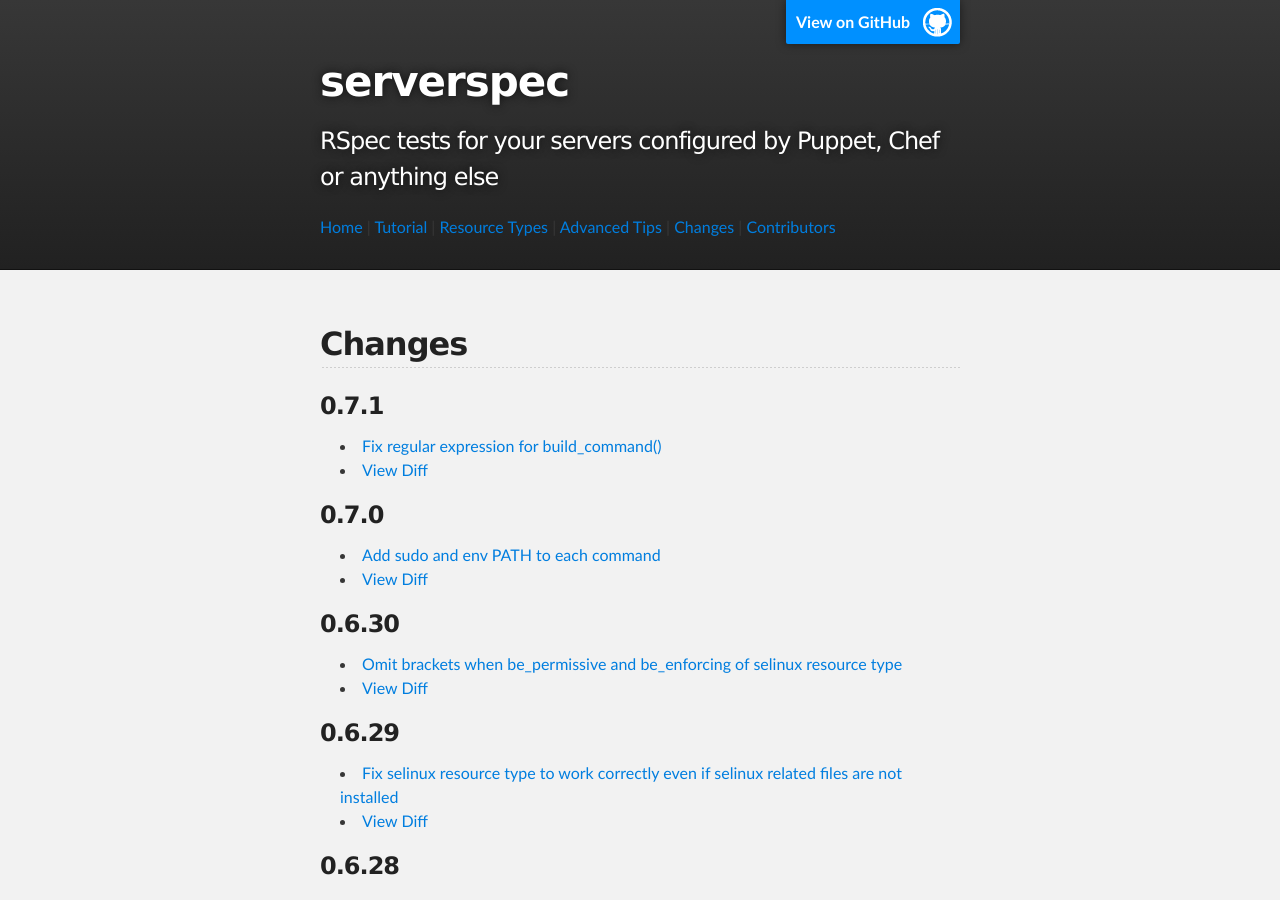
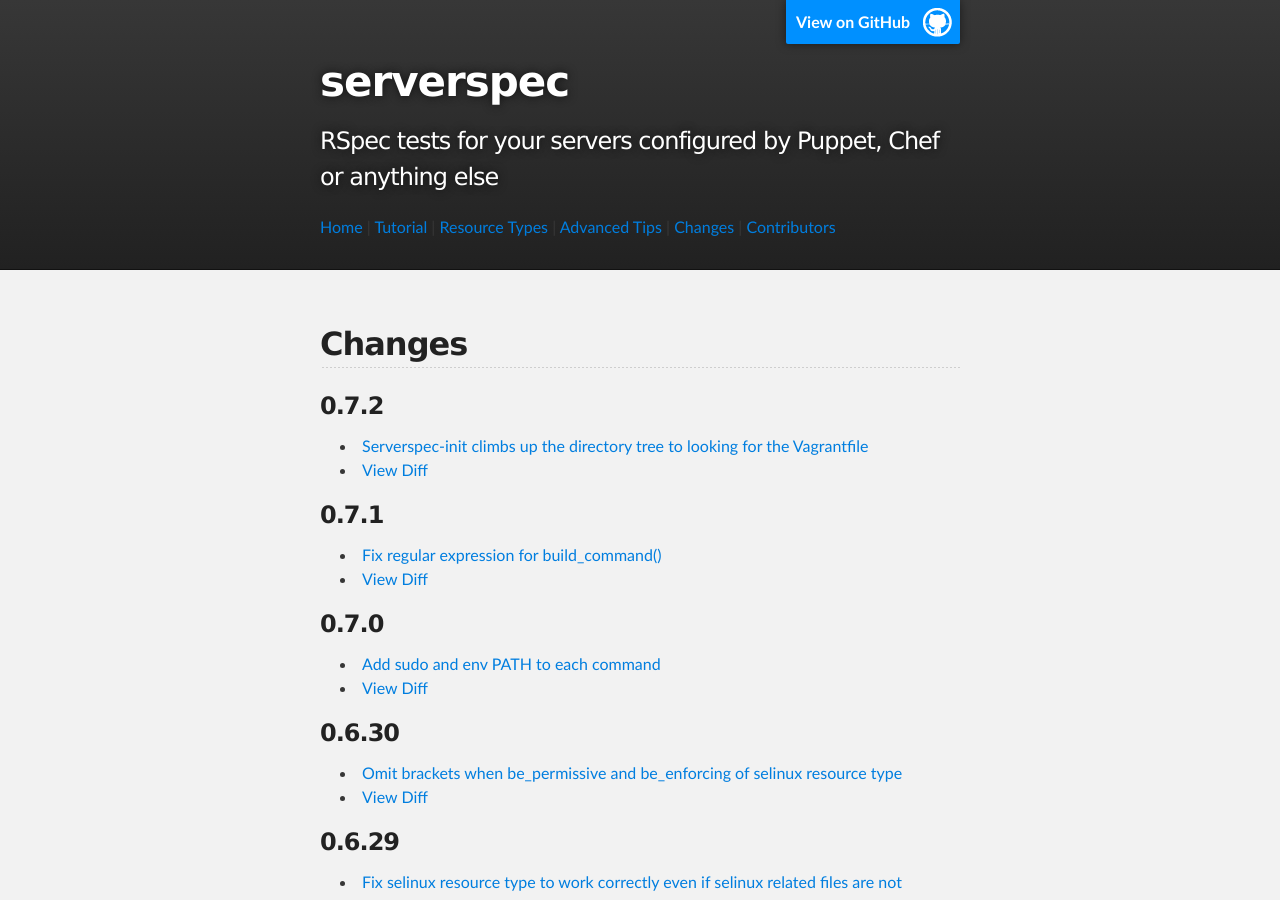
Before and after one commit to serverspec/serverspec.github.io, a Jekyll site: the page built from changes.md, in a window 1280 px wide and 900 px high. Built offline with Jekyll 4.4.1, drawn with Linux system fonts in a browser that asks for light colours; Markdown is read by kramdown in place of the engine named in the settings.

Commit message:
Add changes of v0.7.2

```diff
--- a/changes.md
+++ b/changes.md
@@ -4,6 +4,11 @@ title: Changes
 ---
 
 ## Changes
+
+### 0.7.2
+
+ * [Serverspec-init climbs up the directory tree to looking for the Vagrantfile](https://github.com/serverspec/serverspec/pull/221)
+ * [View Diff](https://github.com/serverspec/serverspec/compare/v0.7.1...v0.7.2)
 
 ### 0.7.1
 
```
